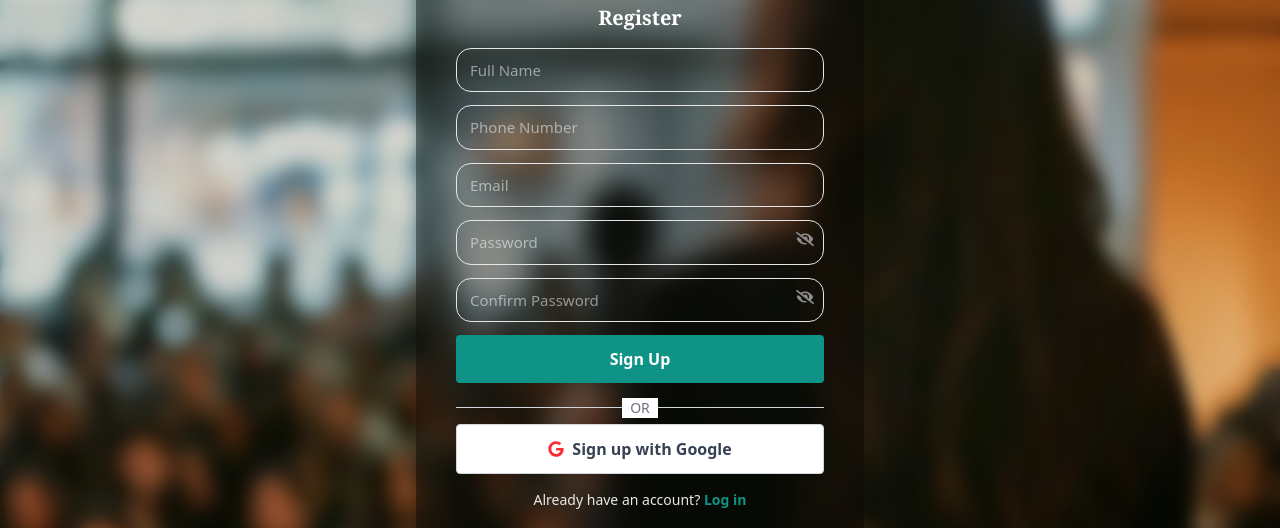
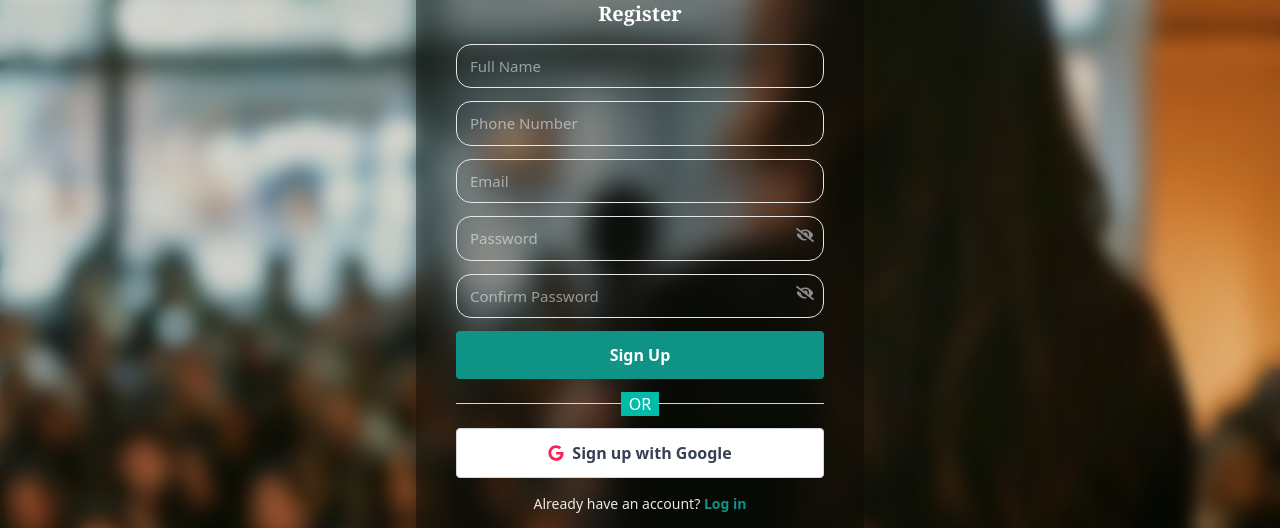
Before and after one commit to ahmedibi/EvTick, a React (Vite) app: page /register in a window 1280 px wide. Shown: the part 155-683 px from the top of the page. Built offline with nearby package versions, Linux system fonts and the light colour scheme; no server answers.

Commit message:
modified:   src/features/auth/register/Register.jsx 	new file:   src/features/auth/register/RegisterForm.jsx

```diff
--- a/src/features/auth/register/Register.jsx
+++ b/src/features/auth/register/Register.jsx
@@ -8,6 +8,7 @@ import { FaEye, FaEyeSlash, FaGoogle } from "react-icons/fa";
 import { Link } from "react-router-dom";
 import { useDispatch } from "react-redux";
 import { setUser, setRole } from "../authSlice";
+import RegisterForm from "./RegisterForm.jsx";
 
 export default function Register() {
   const [fullName, setFullName] = useState("");
@@ -72,14 +73,14 @@ export default function Register() {
       }
     }
 
-    //passsword rules (common for both)
+    //passsword rules
     const failedRules = passwordRules.filter((rule) => !rule.check);
     if (failedRules.length > 0) {
       newErrors.password = failedRules.map((rule) => rule.text).join(" ");
       valid = false;
     }
 
-    //confirm password (common for both)
+    //confirm password
     if (password !== confirmPassword) {
       newErrors.confirmPassword = "Passwords do not match.";
       valid = false;
@@ -110,11 +111,11 @@ export default function Register() {
         createdAt: serverTimestamp(),
       });
 
-      // save to redux and localStorage
+      //save to redux and localStorage
       dispatch(setUser(newUser));
       dispatch(setRole("user"));
 
-      // redirect to home
+      //redirect to home
       navigate("/");
 
     } catch (err) {
@@ -128,12 +129,12 @@ export default function Register() {
       const result = await signInWithPopup(auth, googleProvider);
       const user = result.user;
 
-      // Check if user exists in Firestore
+      //check if user exists in firestore
       const userDocRef = doc(db, "users", user.uid);
       const userDocSnapshot = await getDoc(userDocRef);
 
       if (userDocSnapshot.exists()) {
-        // User exists -> Login immediately
+        //user exists, Login immediately
         const userData = userDocSnapshot.data();
         dispatch(setUser({
           uid: userData.uid,
@@ -145,10 +146,10 @@ export default function Register() {
         dispatch(setRole(userData.role));
         navigate("/");
       } else {
-        // New user -> Request password
+        // new user, request password
         setGoogleUser(user);
         setIsGoogleSignup(true);
-        // Clear potential previous errors
+        // clear previous errors
         setErrors({ ...errors, firebase: "" });
       }
 
@@ -164,10 +165,10 @@ export default function Register() {
 
     try {
       if (googleUser) {
-        // 1. Set the password for the Google user
+        //set the password for google user
         await updatePassword(googleUser, password);
 
-        // 2. Create Firestore Doc
+        //create Firestore Doc
         const newUser = {
           uid: googleUser.uid,
           fullName: googleUser.displayName || "Google User",
@@ -179,7 +180,7 @@ export default function Register() {
 
         await setDoc(doc(db, "users", googleUser.uid), newUser);
 
-        // 3. Dispatch & Navigate
+        //dispatch and navigate to home
         dispatch(setUser(newUser));
         dispatch(setRole("user"));
         navigate("/");
@@ -190,6 +191,13 @@ export default function Register() {
       setErrors({ ...errors, firebase: error.message });
     }
   };
+
+  const cancelGoogleSignup = async () => {
+  await auth.signOut();
+  setGoogleUser(null);
+  setIsGoogleSignup(false);
+};
+
 
   return (
     <AuthLayout>
@@ -204,137 +212,37 @@ export default function Register() {
         {isGoogleSignup ? "Set Password" : "Register"}
       </h2>
 
-      {isGoogleSignup ? (
-        // GOOGLE SIGNUP - PASSWORD ONLY FORM
-        <form onSubmit={finalizeGoogleSignup} className="space-y-4">
-          <p className="text-white text-center text-sm mb-4">
-            Please set a password for your account linked to: <br />
-            <span className="font-bold">{googleUser?.email}</span>
-          </p>
+        <RegisterForm
+    isGoogleSignup={isGoogleSignup}
+    googleUser={googleUser}
+    fullName={fullName}
+    setFullName={setFullName}
+    phone={phone}
+    setPhone={setPhone}
+    email={email}
+    setEmail={setEmail}
+    password={password}
+    setPassword={setPassword}
+    confirmPassword={confirmPassword}
+    setConfirmPassword={setConfirmPassword}
+    show={show}
+    setShow={setShow}
+    showConfirm={showConfirm}
+    setShowConfirm={setShowConfirm}
+    errors={errors}
+    handleSubmit={handleSubmit}
+    handleGoogleSignIn={handleGoogleSignIn}
+    finalizeGoogleSignup={finalizeGoogleSignup}
+    cancelGoogleSignup={cancelGoogleSignup}
+    />
 
-          {/* password */}
-          <div className="relative">
-            <input type={show ? "text" : "password"} className="auth-input"
-              placeholder="Create Password" value={password}
-              onChange={(e) => setPassword(e.target.value)} />
 
-            <span className="eye-btn" onClick={() => setShow(!show)}>
-              {show ? <FaEye /> : <FaEyeSlash />}
-            </span>
-
-            {errors.password && <p className="auth-error">{errors.password}</p>}
-          </div>
-
-          {/* confirm password */}
-          <div className="relative">
-            <input type={showConfirm ? "text" : "password"} className="auth-input"
-              placeholder="Confirm Password" value={confirmPassword}
-              onChange={(e) => setConfirmPassword(e.target.value)} />
-
-            <span className="eye-btn" onClick={() => setShowConfirm(!showConfirm)}>
-              {showConfirm ? <FaEye /> : <FaEyeSlash />}
-            </span>
-
-            {errors.confirmPassword && <p className="auth-error">{errors.confirmPassword}</p>}
-          </div>
-
-          {errors.firebase && <p className="auth-error">{errors.firebase}</p>}
-
-          <button type="submit"
-            className="w-full py-3 text-white rounded font-semibold outline-none"
-            style={{ background: "#0f9386" }}>
-            Complete Registration
-          </button>
-          <button
-            type="button"
-            onClick={() => setIsGoogleSignup(false)}
-            className="w-full py-2 text-white/70 text-sm hover:text-white"
-          >
-            Cancel
-          </button>
-        </form>
-      ) : (
-        // DEFAULT REGISTRATION FORM
-        <form onSubmit={handleSubmit} className="space-y-2 ">
-
-          {/* full name */}
-          <div>
-            <input className="auth-input" placeholder="Full Name"
-              value={fullName} onChange={(e) => setFullName(e.target.value)} />
-            {errors.fullName && <p className="auth-error">{errors.fullName}</p>}
-          </div>
-
-          {/* phone */}
-          <div>
-            <input className="auth-input" placeholder="Phone Number"
-              value={phone} onChange={(e) => setPhone(e.target.value)} />
-            {errors.phone && <p className="auth-error">{errors.phone}</p>}
-          </div>
-
-          {/*email */}
-          <div>
-            <input className="auth-input" placeholder="Email"
-              value={email} onChange={(e) => setEmail(e.target.value)} />
-            {errors.email && <p className="auth-error">{errors.email}</p>}
-          </div>
-
-          {/* password */}
-          <div className="relative">
-            <input type={show ? "text" : "password"} className="auth-input"
-              placeholder="Password" value={password}
-              onChange={(e) => setPassword(e.target.value)} />
-
-            <span className="eye-btn" onClick={() => setShow(!show)}>
-              {show ? <FaEye /> : <FaEyeSlash />}
-            </span>
-
-            {errors.password && <p className="auth-error">{errors.password}</p>}
-          </div>
-
-          {/* confirm password */}
-          <div className="relative">
-            <input type={showConfirm ? "text" : "password"} className="auth-input"
-              placeholder="Confirm Password" value={confirmPassword}
-              onChange={(e) => setConfirmPassword(e.target.value)} />
-
-            <span className="eye-btn" onClick={() => setShowConfirm(!showConfirm)}>
-              {showConfirm ? <FaEye /> : <FaEyeSlash />}
-            </span>
-
-            {errors.confirmPassword && <p className="auth-error">{errors.confirmPassword}</p>}
-          </div>
-
-          {errors.firebase && <p className="auth-error">{errors.firebase}</p>}
-
-          <button type="submit"
-            className="w-full py-3 text-white rounded font-semibold outline-none"
-            style={{ background: "#0f9386" }}>
-            Sign Up
-          </button>
-
-          <div className="relative flex items-center justify-center my-4">
-            <hr className="w-full border-gray-300" />
-            <span className="absolute bg-white px-2 text-gray-500 text-sm">OR</span>
-          </div>
-
-          <button
-            type="button"
-            onClick={handleGoogleSignIn}
-            className="w-full py-3 flex items-center justify-center gap-2 bg-white border border-gray-300 rounded text-gray-700 font-semibold hover:bg-gray-50 transition-colors"
-          >
-            <FaGoogle className="text-red-500" />
-            Sign up with Google
-          </button>
-
-        </form>
-      )}
-
-      {!isGoogleSignup && (
-        <p className="mt-4 text-sm  text-center text-white/90">
-          Already have an account?
-          <Link to="/login" className=" font-bold text-[#0f9386]"> Log in</Link>
-        </p>
-      )}
+    {!isGoogleSignup && (
+    <p className="mt-4 text-sm text-center text-white/90">
+    Already have an account?
+    <Link to="/login" className=" font-bold text-[#0f9386]"> Log in</Link>
+    </p>
+    )}
     </AuthLayout>
   );
 }
--- /dev/null
+++ b/src/features/auth/register/RegisterForm.jsx
@@ -0,0 +1,154 @@
+import { FaEye, FaEyeSlash, FaGoogle } from "react-icons/fa";
+
+export default function RegisterForm({
+  isGoogleSignup,
+  googleUser,
+  fullName,
+  setFullName,
+  phone,
+  setPhone,
+  email,
+  setEmail,
+  password,
+  setPassword,
+  confirmPassword,
+  setConfirmPassword,
+  show,
+  setShow,
+  showConfirm,
+  setShowConfirm,
+  errors,
+  handleSubmit,
+  handleGoogleSignIn,
+  finalizeGoogleSignup,
+  cancelGoogleSignup,
+}) {
+  return (
+    <>
+      {isGoogleSignup ? (
+        //google signup
+        <form onSubmit={finalizeGoogleSignup} className="space-y-4">
+          <p className="text-white text-center text-sm mb-4">
+            Please set a password for your account linked to: <br />
+            <span className="font-bold">{googleUser?.email}</span>
+          </p>
+
+          {/* password */}
+          <div className="relative">
+            <input type={show ? "text" : "password"} className="auth-input"
+              placeholder="Create Password" value={password}
+              onChange={(e) => setPassword(e.target.value)} />
+
+            <span className="eye-btn" onClick={() => setShow(!show)}>
+              {show ? <FaEye /> : <FaEyeSlash />}
+            </span>
+
+            {errors.password && <p className="auth-error">{errors.password}</p>}
+          </div>
+
+          {/* confirm password */}
+          <div className="relative">
+            <input type={showConfirm ? "text" : "password"} className="auth-input"
+              placeholder="Confirm Password" value={confirmPassword}
+              onChange={(e) => setConfirmPassword(e.target.value)} />
+
+            <span className="eye-btn" onClick={() => setShowConfirm(!showConfirm)}>
+              {showConfirm ? <FaEye /> : <FaEyeSlash />}
+            </span>
+
+            {errors.confirmPassword && <p className="auth-error">{errors.confirmPassword}</p>}
+          </div>
+
+          {errors.firebase && <p className="auth-error">{errors.firebase}</p>}
+
+          <button type="submit"
+            className="w-full py-3 text-white rounded font-semibold outline-none"
+            style={{ background: "#0f9386" }}>
+            Complete Registration
+          </button>
+          <button
+            type="button"
+            onClick={cancelGoogleSignup}
+            className="w-full py-2 text-white/70 text-sm hover:text-white"
+          >
+            Cancel
+          </button>
+        </form>
+      ) : (
+        //default register
+        <form onSubmit={handleSubmit} className="space-y-2 ">
+
+          {/* full name */}
+          <div>
+            <input className="auth-input" placeholder="Full Name"
+              value={fullName} onChange={(e) => setFullName(e.target.value)} />
+            {errors.fullName && <p className="auth-error">{errors.fullName}</p>}
+          </div>
+
+          {/* phone */}
+          <div>
+            <input className="auth-input" placeholder="Phone Number"
+              value={phone} onChange={(e) => setPhone(e.target.value)} />
+            {errors.phone && <p className="auth-error">{errors.phone}</p>}
+          </div>
+
+          {/*email */}
+          <div>
+            <input className="auth-input" placeholder="Email"
+              value={email} onChange={(e) => setEmail(e.target.value)} />
+            {errors.email && <p className="auth-error">{errors.email}</p>}
+          </div>
+
+          {/* password */}
+          <div className="relative">
+            <input type={show ? "text" : "password"} className="auth-input"
+              placeholder="Password" value={password}
+              onChange={(e) => setPassword(e.target.value)} />
+
+            <span className="eye-btn" onClick={() => setShow(!show)}>
+              {show ? <FaEye /> : <FaEyeSlash />}
+            </span>
+
+            {errors.password && <p className="auth-error">{errors.password}</p>}
+          </div>
+
+          {/* confirm password */}
+          <div className="relative">
+            <input type={showConfirm ? "text" : "password"} className="auth-input"
+              placeholder="Confirm Password" value={confirmPassword}
+              onChange={(e) => setConfirmPassword(e.target.value)} />
+
+            <span className="eye-btn" onClick={() => setShowConfirm(!showConfirm)}>
+              {showConfirm ? <FaEye /> : <FaEyeSlash />}
+            </span>
+
+            {errors.confirmPassword && <p className="auth-error">{errors.confirmPassword}</p>}
+          </div>
+
+          {errors.firebase && <p className="auth-error">{errors.firebase}</p>}
+
+          <button type="submit"
+            className="w-full py-3 text-white rounded font-semibold outline-none"
+            style={{ background: "#0f9386" }}>
+            Sign Up
+          </button>
+
+          <div className="relative flex items-center justify-center my-4">
+            <hr className="w-full border-gray-300" />
+            <span className="absolute bg-teal-500 px-2 text-white rounded-2 ">OR</span>
+          </div>
+
+          <button
+            type="button"
+            onClick={handleGoogleSignIn}
+            className="w-full mt-6 py-3 flex items-center justify-center gap-2 bg-white border border-gray-300 rounded text-gray-700 font-semibold hover:bg-gray-50 transition-colors"
+          >
+            <FaGoogle className="text-rose-500" />
+            Sign up with Google
+          </button>
+
+        </form>
+      )}
+    </>
+  );
+}
```
